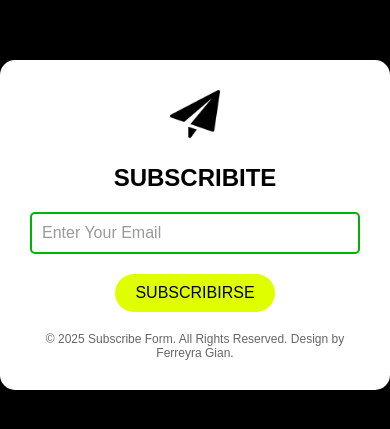
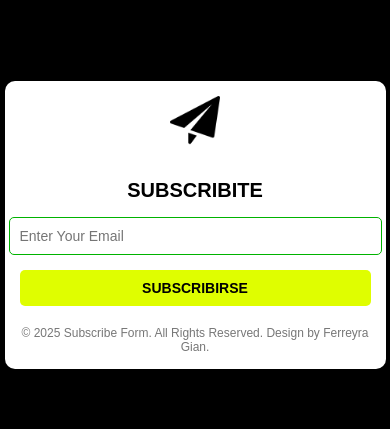
Before and after one commit to ghian1/reto-fullStack, a plain HTML site: page index.html in a window 390 px wide. Shown: the part 197-626 px from the top of the page. Drawn offline with Linux system fonts and the light colour scheme.

Commit message:
adaptarCelular

```diff
--- a/styles/style.css
+++ b/styles/style.css
@@ -1,68 +1,73 @@
-* {
-    margin: 0;
-    padding: 0;
-    box-sizing: border-box;
-}
-
 body {
     display: flex;
     justify-content: center;
     align-items: center;
     height: 100vh;
+    font-family: Arial, sans-serif;
     background-color: #000;
-    font-family: Arial, sans-serif;
+    margin: 0;
 }
-
 .subscribe-container {
+    text-align: center;
     background-color: #fff;
-    border-radius: 15px;
-    padding: 30px;
-    text-align: center;
+    padding: 20px;
+    border-radius: 10px;
+    box-shadow: 0 4px 10px rgba(0, 0, 0, 0.2);
+    max-width: 90%;
     width: 400px;
-    box-shadow: 0 4px 10px rgba(0, 0, 0, 0.3);
 }
-
 .subscribe-container img {
     width: 50px;
-    margin-bottom: 20px;
+    margin-bottom: 15px;
 }
-
 .subscribe-container h1 {
+    color: #000;
+    margin-bottom: 15px;
     font-size: 24px;
-    margin-bottom: 20px;
-    color: #000;
 }
-
+.subscribe-container form {
+    display: flex;
+    flex-direction: column;
+    align-items: center;
+}
 .subscribe-container input[type="email"] {
     width: 100%;
     padding: 10px;
-    border: 2px solid #00b300;
+    margin-bottom: 15px;
+    border: 1px solid #00b300;
     border-radius: 5px;
     font-size: 16px;
-    margin-bottom: 20px;
 }
-
-.subscribe-container input[type="email"]::placeholder {
-    color: #999;
-}
-
 .subscribe-container button {
+    width: 100%;
+    padding: 10px;
     background-color: #dffe00;
-    color: #000;
     border: none;
-    padding: 10px 20px;
-    border-radius: 20px;
+    border-radius: 5px;
+    cursor: pointer;
     font-size: 16px;
-    cursor: pointer;
+    font-weight: bold;
     transition: background-color 0.3s;
 }
-
 .subscribe-container button:hover {
     background-color: #c4d400;
 }
-
 .footer {
     margin-top: 20px;
     font-size: 12px;
-    color: #666;
+    color: #777;
 }
+
+/* Estilos para pantallas de celular */
+@media (max-width: 600px) {
+    .subscribe-container {
+        padding: 15px;
+    }
+    .subscribe-container h1 {
+        font-size: 20px;
+    }
+    .subscribe-container input[type="email"],
+    .subscribe-container button {
+        font-size: 14px;
+    }
+}
--- a/styles/suscription.css
+++ b/styles/suscription.css
@@ -5,17 +5,25 @@ body {
     height: 100vh;
     font-family: Arial, sans-serif;
     background-color: #f4f4f4;
+    margin: 0;
+    background-color: #000;
 }
 .message {
     text-align: center;
     background-color: #fff;
-    padding: 30px;
+    padding: 20px;
     border-radius: 10px;
     box-shadow: 0 4px 10px rgba(0, 0, 0, 0.2);
+    max-width: 90%;
+    width: 400px;
 }
 .message h1 {
     color: #00b300;
     margin-bottom: 20px;
+    font-size: 24px;
+}
+.message p {
+    font-size: 16px;
 }
 .message button {
     margin-top: 20px;
@@ -30,3 +38,17 @@ body {
 .message button:hover {
     background-color: #c4d400;
 }
+
+/* Estilos para pantallas de celular */
+@media (max-width: 600px) {
+    .message {
+        padding: 15px;
+        font-size: 14px;
+    }
+    .message h1 {
+        font-size: 20px;
+    }
+    .message button {
+        font-size: 14px;
+    }
+}
```
